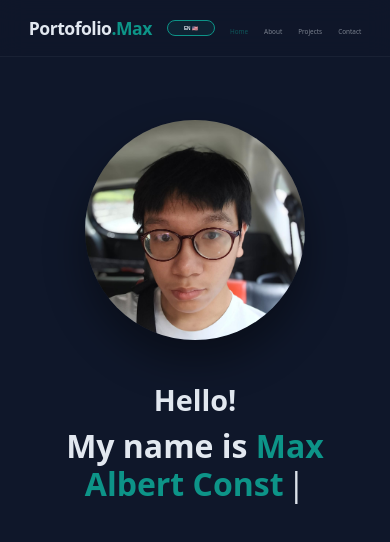
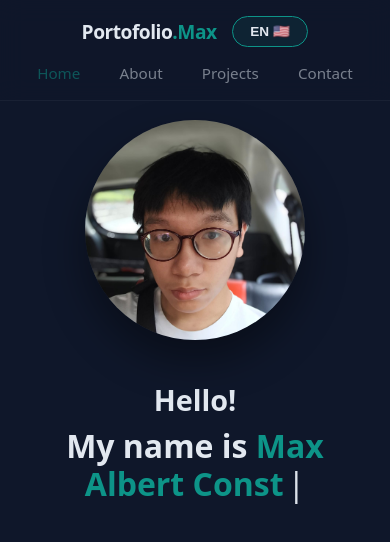
Before and after one commit to sibiru10/Portofolio-Max-Albert-Constantino, a React (Vite) app in the folder portolio/: page / in a window 390 px wide. Both pictures are taken after a click on the button "English 🇺🇸". Shown: the top 542 px of the page. Built offline with nearby package versions, Linux system fonts and the light colour scheme.

Commit message:
fixing layout

```diff
--- a/portolio/src/style/Contact.css
+++ b/portolio/src/style/Contact.css
@@ -62,7 +62,7 @@ footer.contact-container {
 }
 
 .contact-brand-description p {
-  font-size: 0.5rem;
+  font-size: 1.05rem;
   line-height: 1.6;
   font-weight: 400;
   color: var(--text-main-30, #E2E8F0);
@@ -78,7 +78,7 @@ footer.contact-container {
 }
 
 .detail-layout-title {
-  font-size: 0.8rem;
+  font-size: 0.85rem;
   font-weight: 600;
   color: var(--text-main-30, #E2E8F0);
   opacity: 0.6;
@@ -100,6 +100,12 @@ footer.contact-container {
   transition: transform 0.3s ease-in-out, border-color 0.3s ease-in-out, box-shadow 0.3s ease-in-out;
 }
 
+.contact-detail-card:hover {
+  transform: translateY(-4px);
+  border-color: rgba(13, 148, 136, 0.4);
+  box-shadow: 0 15px 35px rgba(0, 0, 0, 0.4);
+}
+
 .detail-item-block {
   display: flex;
   flex-direction: column;
@@ -110,14 +116,14 @@ footer.contact-container {
   display: flex;
   align-items: center;
   gap: 10px;
-  font-size: 0.25rem;
+  font-size: 0.9rem;
   font-weight: 500;
   opacity: 0.6;
   color: var(--text-main-30, #E2E8F0);
 }
 
 .detail-value-text {
-  font-size: 0.7rem;
+  font-size: 1.2rem;
   font-weight: 600;
   color: #ffffff;
   margin: 0;
@@ -139,7 +145,7 @@ footer.contact-container {
 @media (max-width: 968px) {
   .contact-layout {
     flex-direction: column;
-    gap: 50px;
+    gap: 40px;
     align-items: flex-start;
   }
   .contact-brand-wrapper,
@@ -154,7 +160,7 @@ footer.contact-container {
     padding: 60px 5%;
   }
   .contact-section-title {
-    font-size: 2.2rem;
+    font-size: 2rem;
     margin-bottom: 40px;
   }
   .contact-brand-name {
@@ -164,6 +170,10 @@ footer.contact-container {
     font-size: 1rem;
   }
   .detail-value-text {
-    font-size: 1.2rem;
+    font-size: 1.1rem;
+  }
+  .contact-detail-card {
+    padding: 25px;
+    gap: 20px;
   }
 }
--- a/portolio/src/style/Header.css
+++ b/portolio/src/style/Header.css
@@ -15,7 +15,7 @@
 }
 
 .nav-logo {
-  font-size: 1.1rem;
+  font-size: 1.35rem;
   font-weight: 800;
   color: #E2E8F0;
   text-decoration: none;
@@ -23,7 +23,7 @@
 }
 
 .nav-logo span {
-  font-size: 1.1rem;
+  font-size: 1.35rem;
   font-weight: 800;
   color: #0D9488;
 }
@@ -37,7 +37,7 @@
 .nav-links a {
   color: #E2E8F0;
   text-decoration: none;
-  font-size: 0.6rem;
+  font-size: 1rem;
   font-weight: 500;
   opacity: 0.8;
   transition: opacity 0.3s ease, color 0.3s ease;
@@ -56,17 +56,18 @@
   background: rgba(13, 148, 136, 0.1);
   border: 1px solid #0D9488;
   color: #E2E8F0;
-  padding: 0.4rem 1.2rem;
+  padding: 0.5rem 1.4rem;
   border-radius: 50px;
   cursor: pointer;
   font-weight: 600;
-  font-size: 0.5rem;
+  font-size: 0.9rem;
   transition: all 0.3s ease;
   margin-left: 2rem;
 }
 
 .lang-toggle:hover {
   background: rgba(13, 148, 136, 0.2);
+  transform: scale(1.05);
 }
 
 .navbar.navbar-locked {
@@ -94,16 +95,25 @@
     justify-content: center;
     gap: 15px;
   }
+  .nav-logo {
+    font-size: 1.2rem;
+  }
+  .nav-logo span {
+    font-size: 1.2rem;
+  }
   .nav-links {
-    gap: 1rem;
+    gap: 1.2rem;
     order: 2;
+    width: 100%;
+    justify-content: center;
   }
   .nav-links a {
-    font-size: 0.4rem;
+    font-size: 0.95rem;
+    padding: 6px 10px;
   }
   .lang-toggle {
     margin-left: 0;
-    font-size: 0.3rem;
-    padding: 0.3rem 1rem;
+    font-size: 0.85rem;
+    padding: 0.4rem 1.1rem;
   }
 }
--- a/portolio/src/style/Projects.css
+++ b/portolio/src/style/Projects.css
@@ -7,7 +7,7 @@
 
 .projects-container {
   padding: 100px 10%;
-  margin-top: 100px;
+  margin-top: 60px;
   background-color: var(--bg-main-60);
   color: var(--text-main-30);
 }
@@ -35,7 +35,7 @@
   flex-direction: column;
   justify-content: space-between;
   box-shadow: 0 10px 30px rgba(0, 0, 0, 0.3);
-  transition: border-color 0.2s ease-in-out;
+  transition: border-color 0.2s ease-in-out, transform 0.2s ease-in-out;
 }
 
 .project-image-container {
@@ -56,39 +56,42 @@
 }
 
 .project-card:hover .project-card-img {
-  transform: scale(1.03);
+  transform: scale(1.05);
 }
 
 .project-card-body {
   padding: 25px;
   flex-grow: 1;
+  display: flex;
+  flex-direction: column;
 }
 
 .project-title {
-  font-size: 0.7rem;
+  font-size: 1.3rem;
   font-weight: 600;
   margin-bottom: 12px;
-  color: var(--text-main-30);
+  color: #ffffff;
 }
 
 .project-description {
-  font-size: 0.25rem;
+  font-size: 0.95rem;
   line-height: 1.6;
   color: var(--text-main-30);
-  opacity: 0.8;
+  opacity: 0.85;
   margin-bottom: 20px;
 }
 
 .project-tech-tags {
   display: flex;
-  gap: 10px;
+  gap: 8px;
   flex-wrap: wrap;
+  margin-top: auto;
 }
 
 .tech-tag {
   background-color: rgba(13, 148, 136, 0.1);
   color: var(--accent-teal-10);
-  font-size: 0.1rem;
+  font-size: 0.8rem;
   font-weight: 600;
   padding: 5px 12px;
   border-radius: 4px;
@@ -104,7 +107,7 @@
   flex: 1;
   text-align: center;
   padding: 15px 0;
-  font-size: 0.25rem;
+  font-size: 0.95rem;
   font-weight: 500;
   color: var(--text-main-30);
   text-decoration: none;
@@ -146,7 +149,7 @@
 }
 
 .projects-more-title {
-  font-size: 0.9rem;
+  font-size: 1.2rem;
   font-weight: 600;
   color: var(--text-main-30);
 }
@@ -155,7 +158,7 @@
   background-color: var(--accent-teal-10);
   color: #0F172A;
   font-size: 1rem;
-  font-weight: 600;
+  font-weight: 700;
   padding: 12px 24px;
   border-radius: 8px;
   text-decoration: none;
@@ -165,7 +168,7 @@
   border: none;
   cursor: pointer;
   box-shadow: 0 4px 15px rgba(13, 148, 136, 0.2);
-  transition: transform 0.2s ease-in-out, background-color 0.2s ease-in-out;
+  transition: transform 0.2s cubic-bezier(0.25, 1, 0.5, 1), background-color 0.2s ease-in-out;
 }
 
 .btn-more-github:hover {
@@ -182,22 +185,36 @@
 @media (max-width: 1024px) {
   .projects-grid {
     grid-template-columns: repeat(2, 1fr);
+    gap: 24px;
+  }
+  .projects-container {
+    padding: 80px 5%;
   }
 }
 
 @media (max-width: 768px) {
   .projects-container {
     padding: 60px 5%;
-    margin-top: 40px;
+    margin-top: 20px;
   }
   .projects-section-title {
-    font-size: 1.5rem;
+    font-size: 2rem;
     margin-bottom: 40px;
   }
   .projects-grid {
     grid-template-columns: 1fr;
+    gap: 25px;
+  }
+  .project-title {
+    font-size: 1.2rem;
+  }
+  .project-description {
+    font-size: 0.9rem;
   }
   .projects-more-cta {
     margin-top: 50px;
   }
+  .projects-more-title {
+    font-size: 1.1rem;
+  }
 }
```
